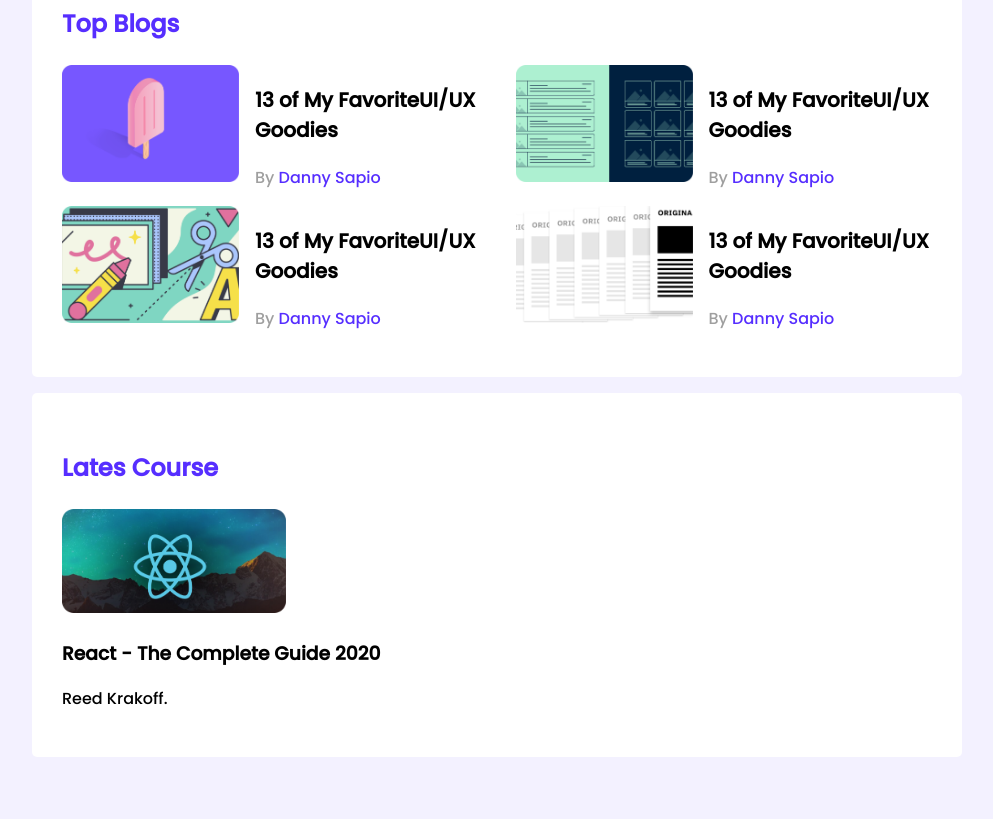
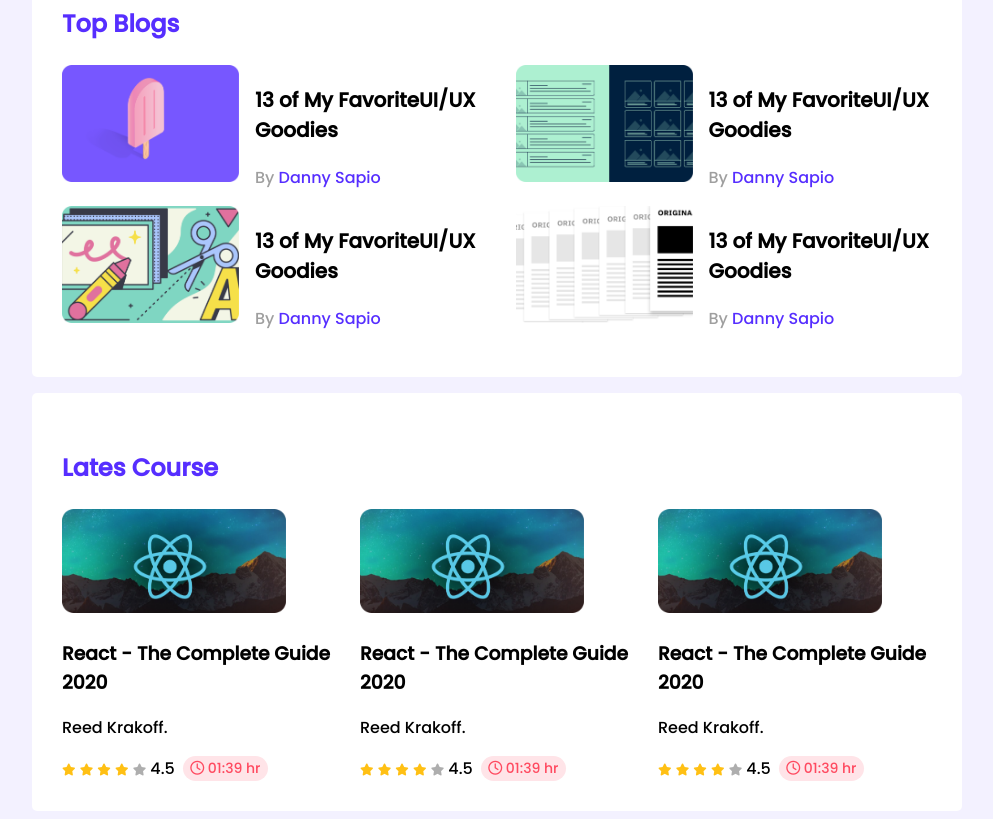
Before and after one commit to Istiaque-Ahemed/Leader-Board-css3, a plain HTML site: page index.html in a window 1280 px wide. Shown: the part 340-1159 px from the top of the page, without its empty margins (143-1136 px from the left). Before the commit the page ends 1105 px from the top, so only its background shows below. Drawn offline with Linux system fonts and the light colour scheme.

Commit message:
coures almost added

```diff
--- a/index.html
+++ b/index.html
@@ -114,17 +114,74 @@
                          <p class="course-author">Reed Krakoff.</p>
                          <div class="coures-info">
                              <div>
-
+                                <i class="fas fa-star filled"></i>
+                                <i class="fas fa-star filled"></i>
+                                <i class="fas fa-star filled"></i>
+                                <i class="fas fa-star filled"></i>
+                                <i class="fas fa-star empty"></i>
+                                <span>4.5</span>
                              </div>
 
+                             <div class="coures-duration">
+                                <i class="far fa-clock"></i>
+                                01:39 hr
+                             </div>
                          </div>
-                     </div>
+                    </div>
+                 </div>
+                 <div class="course">
 
+                    <div class="course-banner">
 
-                 </div>
+                        <img src="images/courses/course-1.png" alt="">
+                    </div>
+                    <div class="course-ditail">
+                        <h3>React - The Complete Guide 2020</h3>
+                        <p class="course-author">Reed Krakoff.</p>
+                        <div class="coures-info">
+                            <div>
+                               <i class="fas fa-star filled"></i>
+                               <i class="fas fa-star filled"></i>
+                               <i class="fas fa-star filled"></i>
+                               <i class="fas fa-star filled"></i>
+                               <i class="fas fa-star empty"></i>
+                               <span>4.5</span>
+                            </div>
 
+                            <div class="coures-duration">
+                               <i class="far fa-clock"></i>
+                               01:39 hr
+                            </div>
+                        </div>
+                   </div>
+                </div>
+                <div class="course">
+
+                    <div class="course-banner">
+
+                        <img src="images/courses/course-1.png" alt="">
+                    </div>
+                    <div class="course-ditail">
+                        <h3>React - The Complete Guide 2020</h3>
+                        <p class="course-author">Reed Krakoff.</p>
+                        <div class="coures-info">
+                            <div>
+                               <i class="fas fa-star filled"></i>
+                               <i class="fas fa-star filled"></i>
+                               <i class="fas fa-star filled"></i>
+                               <i class="fas fa-star filled"></i>
+                               <i class="fas fa-star empty"></i>
+                               <span>4.5</span>
+                            </div>
+
+                            <div class="coures-duration">
+                               <i class="far fa-clock"></i>
+                               01:39 hr
+                            </div>
+                        </div>
+                   </div>
+                </div>
              </div>
-
          </section>
      </main>
 </body>
--- a/style.css
+++ b/style.css
@@ -82,7 +82,43 @@
 /* ----------
 Course Styles
  ------------*/
+.courses{
+    display: grid;
+    grid-template-columns: repeat(3, 1fr);
+    grid-column-gap: 24px;
+}
+
 .course .course-banner img{
     width: 224px;
     height: 104px;
  }
+ .coures-info{
+     display: flex;
+     align-items: center;
+     justify-content: space-between;
+     width: 75%;
+ }
+ .coures-duration{
+     color: #FF4A60;
+     background-color:#FFE4E8 ;
+     border-radius: 14px;
+     font-size: 14px;
+     padding: 2px 7px;
+
+ }
+ .fa-star{
+     font-size: 12px;
+ }
+ .fa-star.filled{
+
+    color: #FFC014;
+
+}
+.fa-star.empty{
+
+   color: #AEAEAE;
+}
+.fa-clock{
+     color: #FF4A60;
+
+}
```
